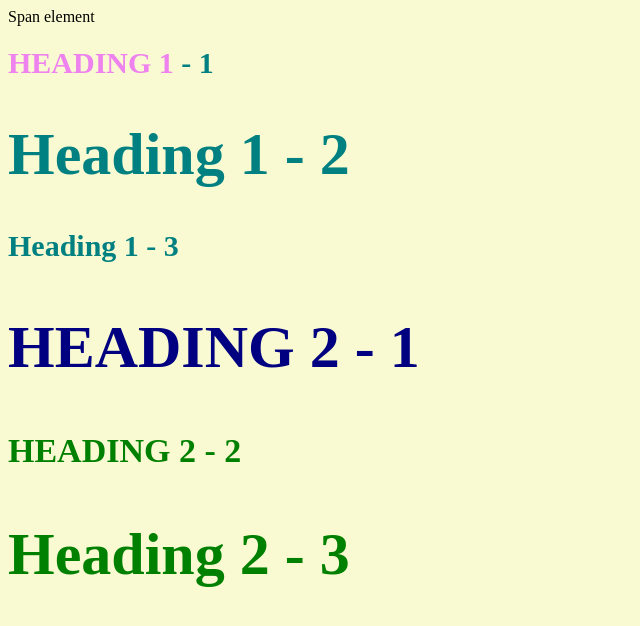
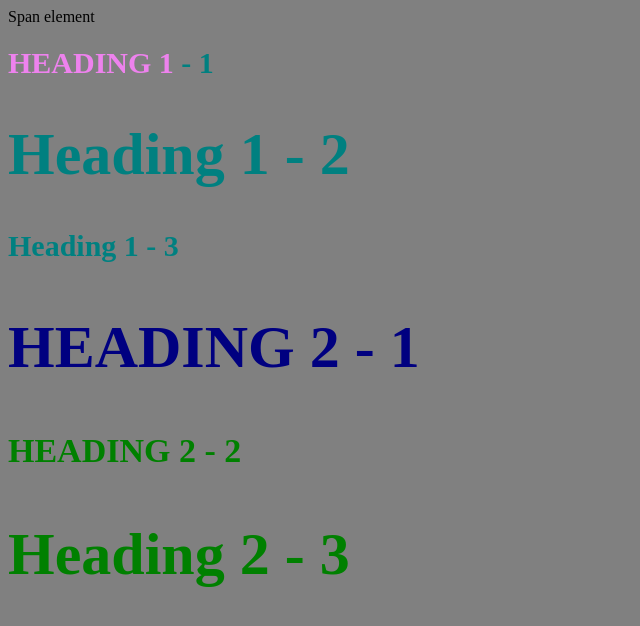
Before and after one commit to Cyberpunk32/Cartoon-hero, a plain HTML site: page style-test.html in a window 1280 px wide. Shown: the whole page, without its empty margins (0-640 px from the left). Drawn offline with Linux system fonts and the light colour scheme.

Commit message:
light golden to grey

```diff
--- a/css/test.css
+++ b/css/test.css
@@ -1,5 +1,5 @@
 body{
-    background-color:lightgoldenrodyellow;
+    background-color:grey;
 }
 
 
```
